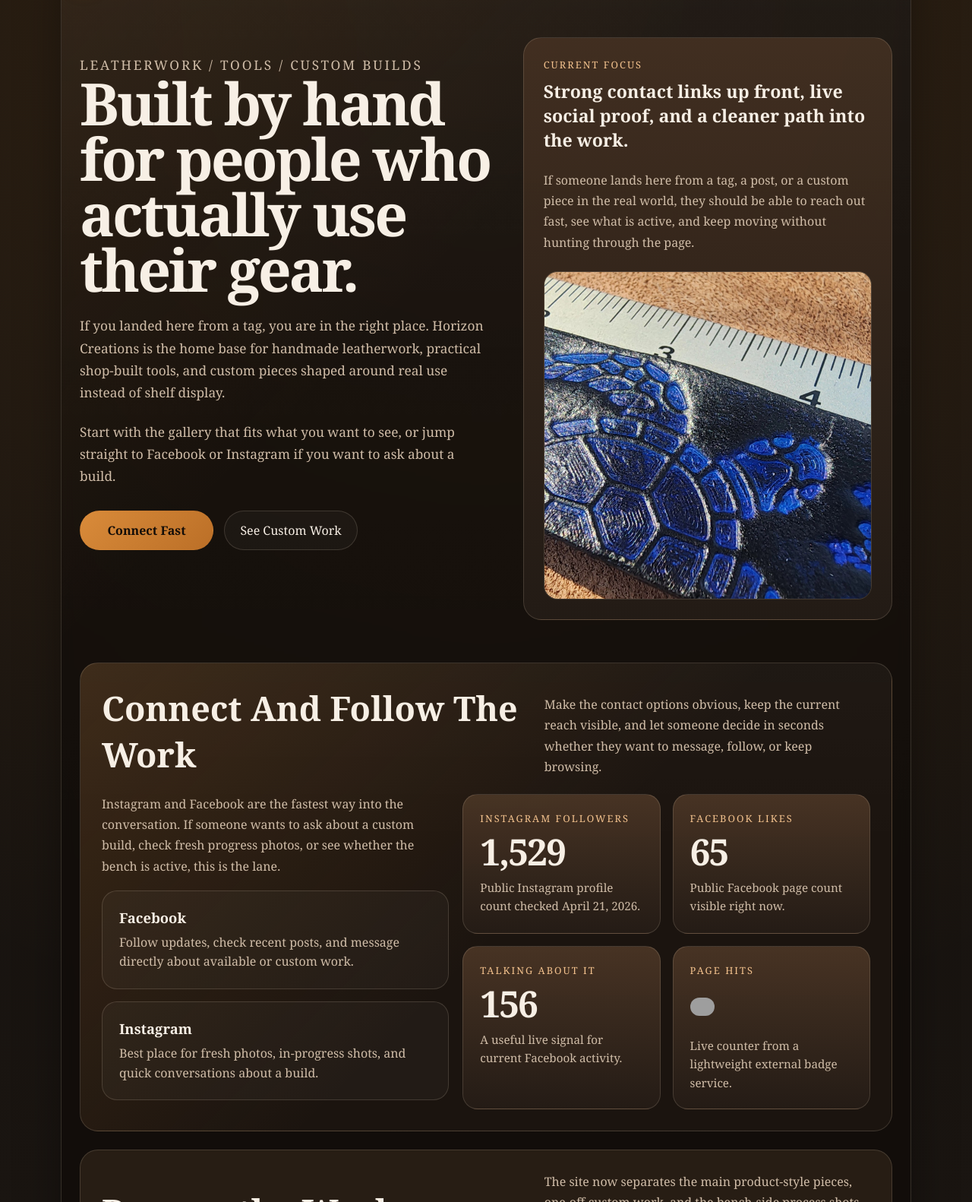
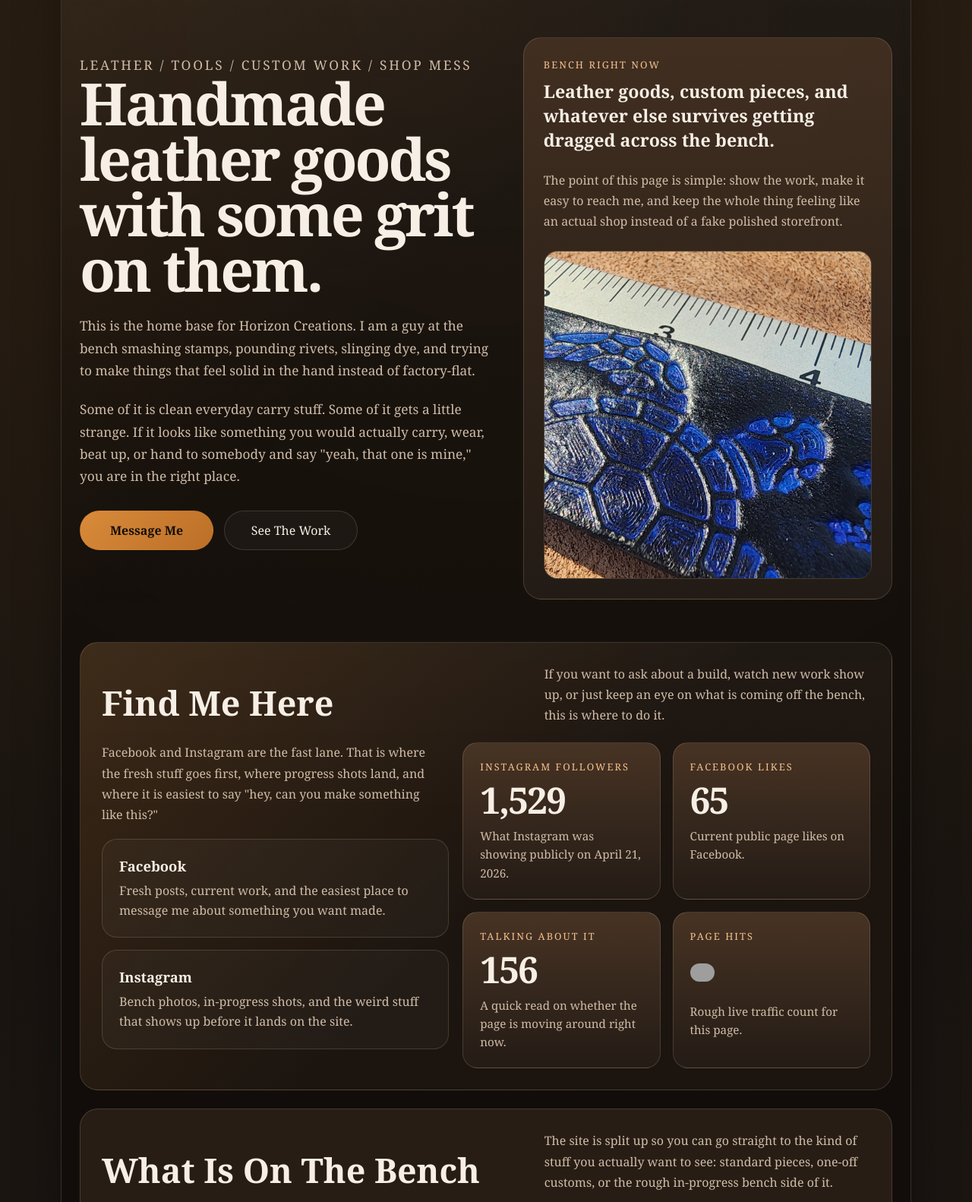
Before and after one commit to VaultKeeper-Forge/horizoncreations-site, a website: page index.html in a window 1280 px wide. Shown: the part 98-1680 px from the top of the page at 76% size. Drawn offline with Linux system fonts and the light colour scheme; grey boxes are pictures that could not be loaded.

Commit message:
Roughen homepage voice

```diff
--- a/index.html
+++ b/index.html
@@ -678,30 +678,31 @@ h1 {
 
         <div class="hero-grid">
           <div class="hero-copy">
-            <p class="eyebrow">Leatherwork / Tools / Custom Builds</p>
-            <h1>Built by hand for people who actually use their gear.</h1>
+            <p class="eyebrow">Leather / tools / custom work / shop mess</p>
+            <h1>Handmade leather goods with some grit on them.</h1>
             <p>
-              If you landed here from a tag, you are in the right place. Horizon Creations is the home
-              base for handmade leatherwork, practical shop-built tools, and custom pieces shaped around
-              real use instead of shelf display.
+              This is the home base for Horizon Creations. I am a guy at the bench smashing stamps,
+              pounding rivets, slinging dye, and trying to make things that feel solid in the hand instead
+              of factory-flat.
             </p>
             <p>
-              Start with the gallery that fits what you want to see, or jump straight to Facebook or
-              Instagram if you want to ask about a build.
+              Some of it is clean everyday carry stuff. Some of it gets a little strange. If it looks like
+              something you would actually carry, wear, beat up, or hand to somebody and say "yeah, that
+              one is mine," you are in the right place.
             </p>
             <div class="button-row">
-              <a class="button button-primary" href="/#connect">Connect Fast</a>
-              <a class="button button-secondary" href="/custom-pieces/">See Custom Work</a>
+              <a class="button button-primary" href="/#connect">Message Me</a>
+              <a class="button button-secondary" href="/custom-pieces/">See The Work</a>
             </div>
           </div>
           <aside class="hero-card">
             <div>
-              <div class="hero-card-label">Current Focus</div>
-              <strong>Strong contact links up front, live social proof, and a cleaner path into the work.</strong>
+              <div class="hero-card-label">Bench Right Now</div>
+              <strong>Leather goods, custom pieces, and whatever else survives getting dragged across the bench.</strong>
             </div>
             <p>
-              If someone lands here from a tag, a post, or a custom piece in the real world, they should
-              be able to reach out fast, see what is active, and keep moving without hunting through the page.
+              The point of this page is simple: show the work, make it easy to reach me, and keep the whole
+              thing feeling like an actual shop instead of a fake polished storefront.
             </p>
             <img class="hero-preview" src="/content/custom-pieces/blue-scale-finish/hero.jpg" alt="Blue Scale Finish Study by Horizon Creations">
           </aside>
@@ -710,24 +711,24 @@ h1 {
       <section class="section" id="connect">
         <div class="section-card section-card-accent connect-spotlight">
           <div class="section-header">
-            <h2>Connect And Follow The Work</h2>
-            <p>Make the contact options obvious, keep the current reach visible, and let someone decide in seconds whether they want to message, follow, or keep browsing.</p>
+            <h2>Find Me Here</h2>
+            <p>If you want to ask about a build, watch new work show up, or just keep an eye on what is coming off the bench, this is where to do it.</p>
           </div>
           <div class="connect-spotlight-grid">
             <div class="connect-spotlight-copy">
               <p class="lede">
-                Instagram and Facebook are the fastest way into the conversation. If someone wants to ask about a custom build,
-                check fresh progress photos, or see whether the bench is active, this is the lane.
+                Facebook and Instagram are the fast lane. That is where the fresh stuff goes first, where progress shots land,
+                and where it is easiest to say "hey, can you make something like this?"
               </p>
 
     <div class="social-grid social-grid-spotlight">
       <a class="social-link" href="https://www.facebook.com/profile.php?id=61574262374190" target="_blank" rel="noreferrer">
         <strong>Facebook</strong>
-        <span>Follow updates, check recent posts, and message directly about available or custom work.</span>
+        <span>Fresh posts, current work, and the easiest place to message me about something you want made.</span>
       </a>
       <a class="social-link" href="https://instagram.com/horizoncreations.art/" target="_blank" rel="noreferrer">
         <strong>Instagram</strong>
-        <span>Best place for fresh photos, in-progress shots, and quick conversations about a build.</span>
+        <span>Bench photos, in-progress shots, and the weird stuff that shows up before it lands on the site.</span>
       </a>
     </div>
 
@@ -737,24 +738,24 @@ h1 {
       <article class="stat-card">
         <div class="stat-label">Instagram Followers</div>
         <div class="stat-value">1,529</div>
-        <p class="stat-note">Public Instagram profile count checked April 21, 2026.</p>
+        <p class="stat-note">What Instagram was showing publicly on April 21, 2026.</p>
       </article>
       <article class="stat-card">
         <div class="stat-label">Facebook Likes</div>
         <div class="stat-value">65</div>
-        <p class="stat-note">Public Facebook page count visible right now.</p>
+        <p class="stat-note">Current public page likes on Facebook.</p>
       </article>
       <article class="stat-card">
         <div class="stat-label">Talking About It</div>
         <div class="stat-value">156</div>
-        <p class="stat-note">A useful live signal for current Facebook activity.</p>
+        <p class="stat-note">A quick read on whether the page is moving around right now.</p>
       </article>
       <article class="stat-card">
         <div class="stat-label">Page Hits</div>
         <div class="stat-value stat-value-badge">
           <img class="stat-badge-image" src="https://visitor-badge.laobi.icu/badge?page_id=horizoncreations.art.home" alt="Live page hit counter for Horizon Creations">
         </div>
-        <p class="stat-note">Live counter from a lightweight external badge service.</p>
+        <p class="stat-note">Rough live traffic count for this page.</p>
       </article>
     </div>
 
@@ -764,10 +765,10 @@ h1 {
       <section class="section">
         <div class="section-card">
           <div class="section-header">
-            <h2>Browse the Work</h2>
+            <h2>What Is On The Bench</h2>
             <p>
-              The site now separates the main product-style pieces, one-off custom work, and the bench-side
-              process shots so visitors can get where they want quickly.
+              The site is split up so you can go straight to the kind of stuff you actually want to see:
+              standard pieces, one-off customs, or the rough in-progress bench side of it.
             </p>
           </div>
 
@@ -807,9 +808,9 @@ h1 {
       <section class="section">
         <div class="section-card">
           <div class="section-header">
-            <h2>Selected From the Bench</h2>
+            <h2>Recent Pieces</h2>
             <p>
-              A small cross-section of current work and process, pulled from the same content folders that drive the gallery pages.
+              A few pieces pulled straight from the same folders that run the rest of the site. Nothing fancy, just the current work.
             </p>
           </div>
           <div class="entry-grid">
@@ -880,24 +881,24 @@ h1 {
       <section class="section">
         <div class="section-card">
           <div class="section-header">
-            <h2>How It Works</h2>
-            <p>Keeping the process simple makes it easier to start a conversation and figure out whether a build makes sense.</p>
+            <h2>How A Build Usually Goes</h2>
+            <p>Nothing complicated here. You reach out, we talk through it, and then I figure out whether it wants to be a standard piece, a custom, or something a little weirder.</p>
           </div>
           <div class="process-layout">
             <div class="process-step">
               <span>Step 1</span>
-              <h3>See the style</h3>
-              <p>Look through Standard Pieces, Custom Pieces, or Workbench to get a feel for materials, finish, and the kind of work coming off the bench.</p>
+              <h3>Look around first</h3>
+              <p>Check the galleries so you can see the kind of leather, finish, color, and general feel I tend to work in.</p>
             </div>
             <div class="process-step">
               <span>Step 2</span>
-              <h3>Send the idea</h3>
-              <p>Message on Instagram or Facebook with what you need, what it should do, and anything you want it to fit or match.</p>
+              <h3>Send me the idea</h3>
+              <p>Message me with what you need, what it should fit, what it should do, or even just a rough half-baked idea.</p>
             </div>
             <div class="process-step">
               <span>Step 3</span>
-              <h3>Build from there</h3>
-              <p>From quick makes to one-off commissions, the next step is figuring out the right format instead of forcing every project into a store listing.</p>
+              <h3>We figure it out from there</h3>
+              <p>Sometimes it is a straightforward make. Sometimes it turns into a custom job. Sometimes it needs a little shop chaos first.</p>
             </div>
           </div>
         </div>
```
Also changed, not shown: custom-pieces/index.html (+2 -2 lines), scripts/build-site.mjs (+37 -36 lines), standard-pieces/index.html (+2 -2 lines), workbench/index.html (+2 -2 lines).
